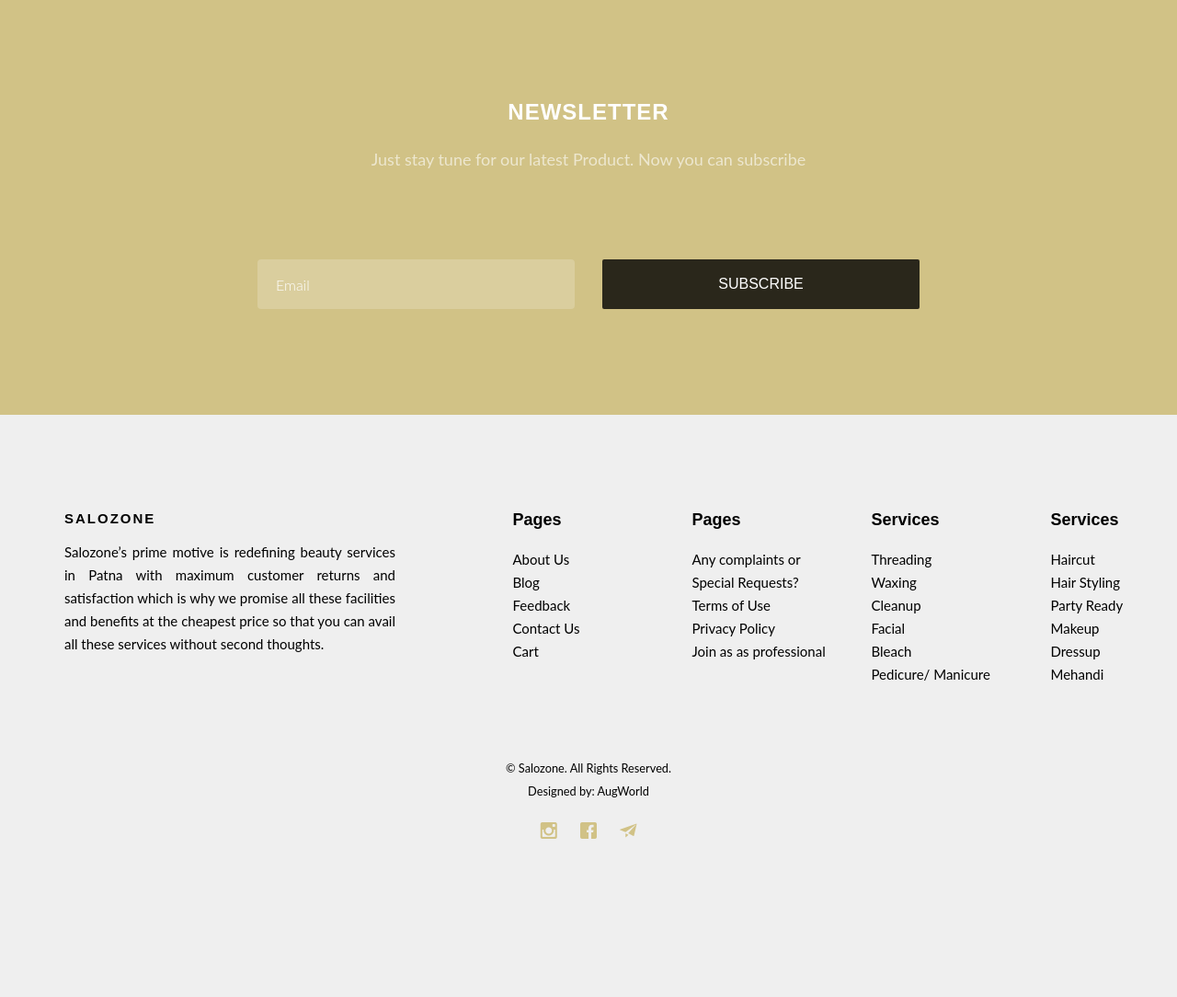
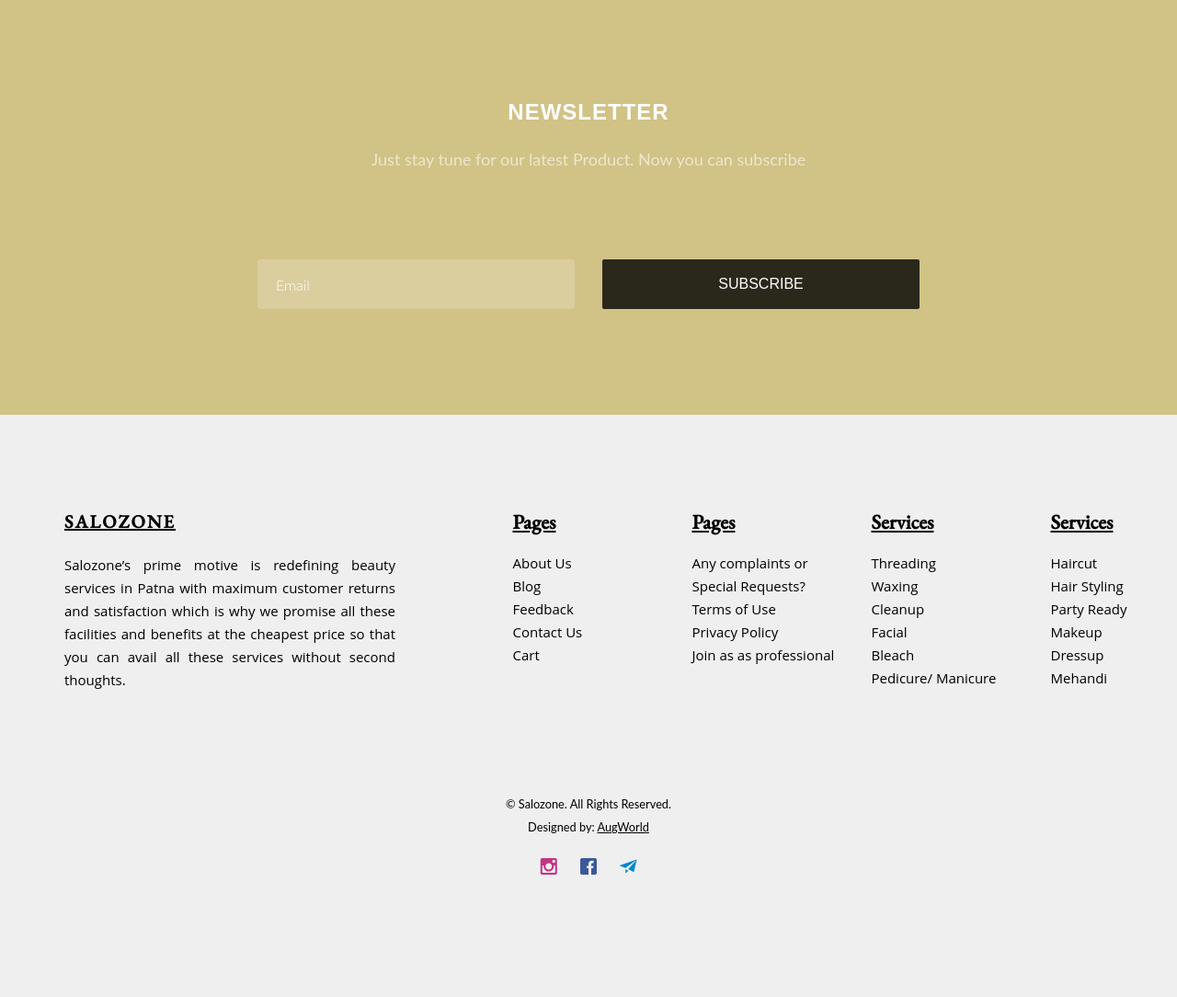
Before and after one commit to salozone/salozone, a PHP site: page /index.php in a window 1280 px wide. Shown: the part 3173-4257 px from the top of the page at 92% size. Before the commit the page ends 4085 px from the top, so only its background shows below. Run offline with PHP 8.4, Linux system fonts and the light colour scheme; some libraries are stand-ins or nearby versions; some web fonts are replaced.

Commit message:
footer icon and font styling added

```diff
--- a/footer.php
+++ b/footer.php
@@ -28,13 +28,13 @@
 	</div>
 	<footer id="fh5co-footer" role="contentinfo">
 		<div class="container">
-			<div class="row row-pb-md">
+			<div class="row row-pb-md" style="font-family: 'Open Sans', sans-serif;">
 				<div class="col-md-4 fh5co-widget">
-					<h3 style = "color:black" >Salozone</h3>
-					<p style = "color:black">Salozone’s prime motive is redefining beauty services in Patna with maximum customer returns and satisfaction which is why we promise all these facilities and benefits at the cheapest price so that you can avail all these services without second thoughts.</p>
+					<h3 style = "color:black; text-decoration: underline;font-family: 'EB Garamond', serif;font-size: 20px;" >Salozone</h3>
+					<p style = "color:black ;padding-top:9px;">Salozone’s prime motive is redefining beauty services in Patna with maximum customer returns and satisfaction which is why we promise all these facilities and benefits at the cheapest price so that you can avail all these services without second thoughts.</p>
 				</div>
 				<div class="col-md-2 col-sm-3 col-xs-12 col-md-push-1 mb-3 mb-md-0">
-					<h4 style = "color:black;font-weight:600;" >Pages</h4>
+					<h4 style = "color:black;font-weight:600;text-decoration: underline;font-family: 'EB Garamond', serif;font-size: 22px;" >Pages</h4>
 					<ul class="fh5co-footer-links">
 						<li><a href="about.php">About Us</a></li>
 						<li><a href="https://salozone.blogspot.com/" target="_blank">Blog</a></li>
@@ -48,7 +48,7 @@
 					</ul>
 				</div>
 				<div class="col-md-2 col-sm-3 col-xs-12 col-md-push-1 mb-3 mb-md-0">
-					<h4 style = "color:black;font-weight:600;" >Pages</h4>
+					<h4 style = "color:black;font-weight:600;text-decoration: underline;font-family: 'EB Garamond', serif;font-size: 22px;" >Pages</h4>
 					<ul class="fh5co-footer-links">
 						<li><a href="complaints.php">Any complaints or Special Requests?</a></li>
 						<li><a href="terms.php">Terms of Use</a></li>
@@ -58,7 +58,7 @@
 				</div>
 
 				<div class="col-md-2 col-sm-3 col-xs-12 col-md-push-1 mb-3 mb-md-0">
-					<h4 style = "color:black;font-weight:600;" >Services</h4>
+					<h4 style = "color:black;font-weight:600;text-decoration: underline;font-family: 'EB Garamond', serif;font-size: 22px;" >Services</h4>
 					<ul class="fh5co-footer-links">
 						<li><a href="single.php">Threading</a></li>
 						<li><a href="waxing.php">Waxing</a></li>
@@ -70,7 +70,7 @@
 				</div>
 
 				<div class="col-md-2 col-sm-3 col-xs-12 col-md-push-1 mb-3 mb-md-0">
-					<h4 style = "color:black;font-weight:600;" >Services</h4>
+					<h4 style = "color:black;font-weight:600;text-decoration: underline;font-family: 'EB Garamond', serif;font-size: 22px;" >Services</h4>
 					<ul class="fh5co-footer-links">
 						<li><a href="haricut.php">Haircut</a></li>
 						<li><a href="hairstyling.php">Hair Styling</a></li>
@@ -86,13 +86,13 @@
 				<div class="col-md-12 text-center">
 					<p style = "color:black" class="text-center">
 						<small class="block">&copy; Salozone. All Rights Reserved.</small>
-						<small class="block">Designed by: AugWorld</a>
+						<small class="block">Designed by: <u>AugWorld</u></a>
 					</p>
 					<p>
-						<ul class="fh5co-social-icons">
-							<li><a href="https://www.instagram.com/salozoneofficial/"><i class="icon-instagram"></i></a></li>
-							<li><a href="https://www.facebook.com/salozoneofficial/"><i class="icon-facebook"></i></a></li>
-							<li><a href="https://salozone.blogspot.com/"><i class="icon-paper-plane"></i></a></li>
+						<ul class="fh5co-social-icons" id="lala" >
+							<li><a href="https://www.instagram.com/salozoneofficial/"><i class="icon-instagram" style="color:#C13584;"></i></a></li>
+							<li><a href="https://www.facebook.com/salozoneofficial/"><i class="icon-facebook" style="color:#3b5998;" ></i></a></li>
+							<li><a href="https://salozone.blogspot.com/"><i class="icon-paper-plane" style="color:#0088cc;"></i></a></li>
 						</ul>
 					</p>
 				</div>
--- a/header.php
+++ b/header.php
@@ -50,10 +50,18 @@
 
 	<!-- Modernizr JS -->
 	<script src="js/modernizr-2.6.2.min.js"></script>
+
 	<!-- FOR IE9 below -->
 	<!--[if lt IE 9]>
 	<script src="js/respond.min.js"></script>
 	<![endif]-->
+	<!-- Font Awesome-->
+	<script src="https://kit.fontawesome.com/5878a489f6.js"></script>
+	<!-- Font Awesome ends here-->
+	<!-- Google Fonts-->
+	<link href="https://fonts.googleapis.com/css?family=EB+Garamond:500&display=swap" rel="stylesheet">
+	<link href="https://fonts.googleapis.com/css?family=Josefin+Sans:300&display=swap" rel="stylesheet">
+	<!-- Google Fonts ends here-->
 	</head>
 	<body>
 <style>
--- a/index.php
+++ b/index.php
@@ -12,6 +12,7 @@
 <link rel="stylesheet" href="jss/owl.theme.css" type="text/css" media="all"/>
 <link rel="stylesheet" href="jss/style.css" type="text/css" media="all"/>
 <link rel="stylesheet" href="jss/custom.css" type="text/css" media="all"/>
+
 	<!-- SLIDESHOW. -->
 	<div>
         <div class="section bg-light">
@@ -344,11 +345,11 @@
 
 	<div id="fh5co-services" class="fh5co-bg-section">
 		<div class="container">
-			<div class="row">
+			<div class="row" id="homeicon">
 				<div class="col-md-4 col-sm-4 text-center">
 					<div class="feature-center " data-animate-effect="fadeIn">
 						<span class="icon">
-							<i class="icon-credit-card"></i>
+							<i class="icon-credit-card" ></i>
 						</span>
 						<h3>SALON AT HOME</h3>
 						<p>Understanding the need of quality Salon services and frustration of visiting different salons and then returning unsatisfied we are bringing best of the salon services at your doorstep.</p>
@@ -358,7 +359,7 @@
 				<div class="col-md-4 col-sm-4 text-center">
 					<div class="feature-center " data-animate-effect="fadeIn">
 						<span class="icon">
-							<i class="icon-wallet"></i>
+							<i class="icon-wallet" ></i>
 						</span>
 						<h3>NO TRUST ISSUES</h3>
 						<p>We have collaborated with your local salon service providers who are trusted and tested by you. Everything will be the same and familiar only with added training and expertise.</p>
@@ -367,7 +368,7 @@
 				<div class="col-md-4 col-sm-4 text-center">
 					<div class="feature-center " data-animate-effect="fadeIn">
 						<span class="icon">
-							<i class="icon-paper-plane"></i>
+							<i class="icon-paper-plane"  style="transition: scale(1.3);"></i>
 						</span>
 						<h3>CHEAPEST PRICE GUARANTEED</h3>
 						<p>Salozone’s prime motive is redefining beauty services in Patna with maximum customer returns and satisfaction which is why we promise all these facilities and benefits at the cheapest price so that you can avail all these services without second thoughts. Our services will be cheaper than your local salon service provide and that’s our Guarantee.</p>
```
